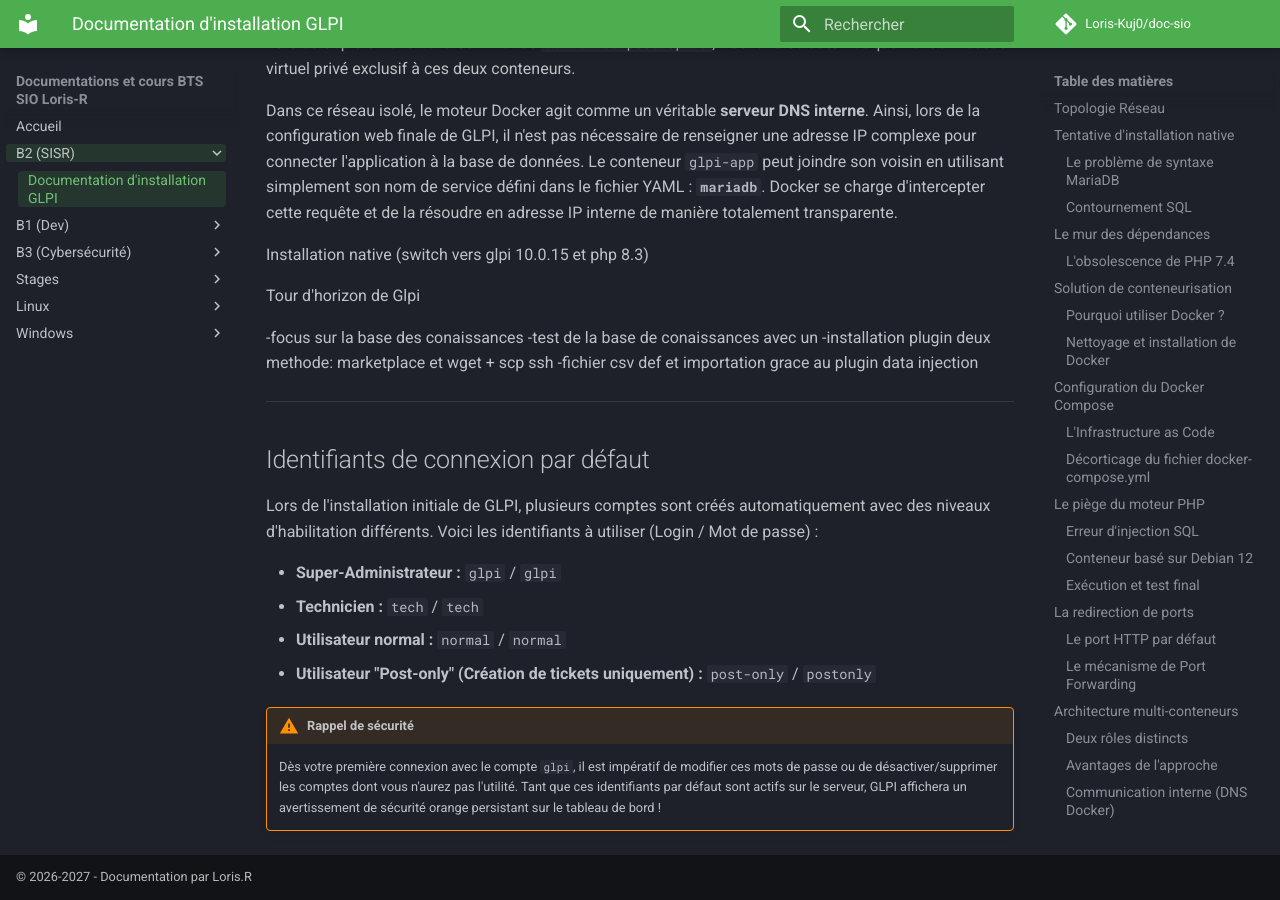
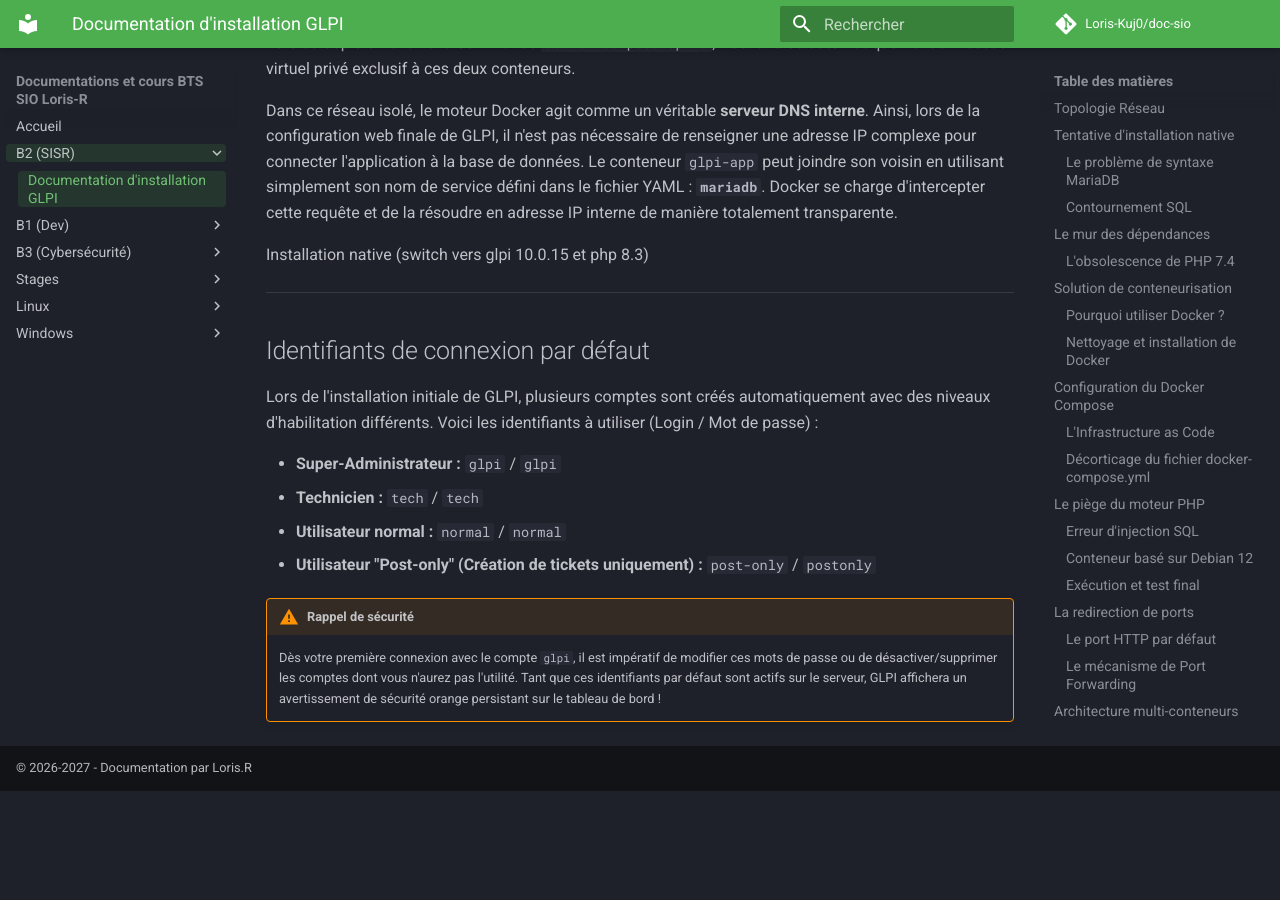
Before and after one commit to Loris-Kuj0/doc-sio, an MkDocs documentation site: the page built from docs/InstallationGLPI.md, in a window 1280 px wide and 900 px high, scrolled down 8286 px. Built offline with MkDocs 1.6.1 and Material for MkDocs 9.7.7, drawn with Linux system fonts in a browser that asks for light colours; comment, search, counter and statistics services are not loaded; after the commit the page ends 9077 px from its top, so only the background shows below that.

Commit message:
Test du robot

```diff
--- a/docs/InstallationGLPI.md
+++ b/docs/InstallationGLPI.md
@@ -318,12 +318,6 @@
 
 Installation native (switch vers glpi 10.0.15 et php 8.3)
 
-Tour d'horizon de Glpi
-
--focus sur la base des conaissances
--test de la base de conaissances avec un
--installation plugin deux methode: marketplace et wget + scp ssh
--fichier csv def et importation grace au plugin data injection
 
 
 
--- a/mkdocs.yml
+++ b/mkdocs.yml
@@ -1,8 +1,6 @@
-# Ajoute l'URL de ton dépôt GitHub
 repo_url: https://github.com/Loris-Kuj0/doc-sio
 repo_name: Loris-Kuj0/doc-sio
 
-# Indique le chemin vers tes fichiers (souvent docs/)
 edit_uri: edit/main/docs/
 
 site_name: Documentations et cours BTS SIO Loris-R
```
